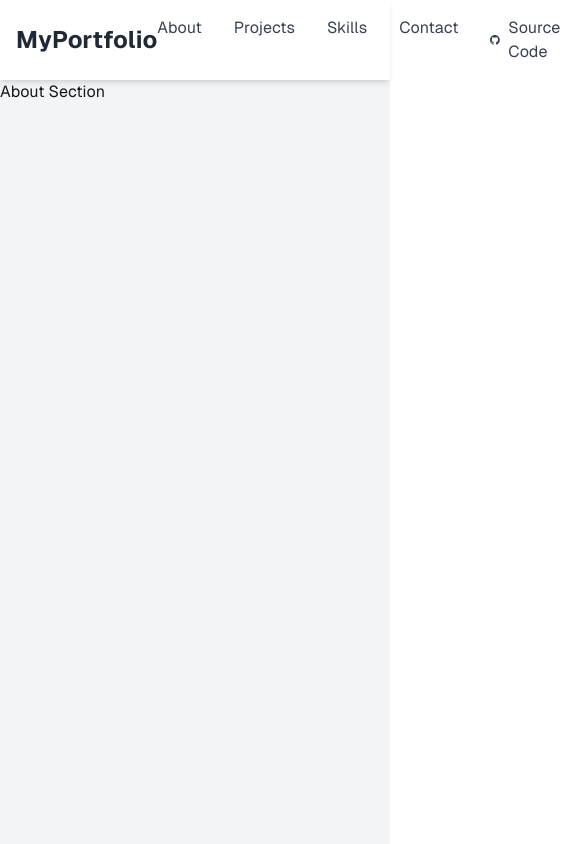
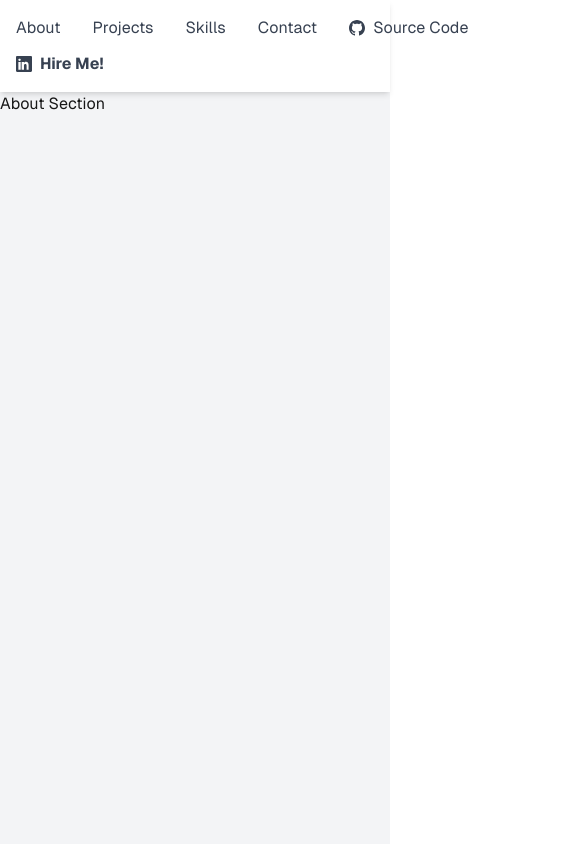
Before and after one commit to NikS-44/personal-portfolio, a Next.js app: page / in a window 390 px wide. Shown: the top 844 px of the page, 567 px wide, since content can reach past the window. Built offline with nearby package versions, Linux system fonts and the light colour scheme.

Commit message:
feat: improve responsiveness and add linkedin

```diff
--- a/app/components/GithubIcon.tsx
+++ b/app/components/GithubIcon.tsx
@@ -1,5 +1,12 @@
 const GitHubIcon = () => (
-  <svg xmlns="http://www.w3.org/2000/svg" width="16" height="16" viewBox="0 0 24 24" fill="currentColor">
+  <svg
+    xmlns="http://www.w3.org/2000/svg"
+    width="16"
+    height="16"
+    viewBox="0 0 24 24"
+    fill="currentColor"
+    className="flex shrink-0 grow"
+  >
     <path d="M12 0c-6.626 0-12 5.373-12 12 0 5.302 3.438 9.8 8.207 11.387.599.111.793-.261.793-.577v-2.234c-3.338.726-4.033-1.416-4.033-1.416-.546-1.387-1.333-1.756-1.333-1.756-1.089-.745.083-.729.083-.729 1.205.084 1.839 1.237 1.839 1.237 1.07 1.834 2.807 1.304 3.492.997.107-.775.418-1.305.762-1.604-2.665-.305-5.467-1.334-5.467-5.931 0-1.311.469-2.381 1.236-3.221-.124-.303-.535-1.524.117-3.176 0 0 1.008-.322 3.301 1.23.957-.266 1.983-.399 3.003-.404 1.02.005 2.047.138 3.006.404 2.291-1.552 3.297-1.23 3.297-1.23.653 1.653.242 2.874.118 3.176.77.84 1.235 1.911 1.235 3.221 0 4.609-2.807 5.624-5.479 5.921.43.372.823 1.102.823 2.222v3.293c0 .319.192.694.801.576 4.765-1.589 8.199-6.086 8.199-11.386 0-6.627-5.373-12-12-12z" />
   </svg>
 );
--- /dev/null
+++ b/app/components/LinkedInIcon.tsx
@@ -0,0 +1,14 @@
+const LinkedInIcon = () => (
+  <svg
+    xmlns="http://www.w3.org/2000/svg"
+    width="16"
+    height="16"
+    viewBox="0 0 24 24"
+    fill="currentColor"
+    className="flex shrink-0 grow"
+  >
+    <path d="M22.23 0H1.77C.79 0 0 .774 0 1.73v20.54C0 23.226.79 24 1.77 24h20.46c.98 0 1.77-.774 1.77-1.73V1.73C24 .774 23.21 0 22.23 0zM7.06 20.452H3.56V9h3.5v11.452zM5.31 7.524c-1.12 0-1.82-.78-1.82-1.755 0-.992.72-1.755 1.86-1.755 1.14 0 1.82.763 1.83 1.755 0 .975-.69 1.755-1.87 1.755zm14.09 12.928h-3.51v-5.973c0-1.515-.54-2.548-1.89-2.548-1.03 0-1.64.698-1.91 1.372-.1.24-.12.582-.12.923v6.226h-3.51V9h3.51v1.563c.47-.728 1.25-1.764 3.04-1.764 2.22 0 3.88 1.462 3.88 4.605v7.048z" />
+  </svg>
+);
+
+export default LinkedInIcon;
--- a/app/page.tsx
+++ b/app/page.tsx
@@ -1,12 +1,12 @@
 import GitHubIcon from "@/app/components/GithubIcon";
+import LinkedInIcon from "@/app/components/LinkedInIcon";
 
 export default function Home() {
   return (
     <div className="flex flex-col items-center justify-center min-h-dvh font-[family-name:var(--font-geist-sans)]">
       <header className="bg-white shadow-md sticky top-0 z-50 w-full">
-        <div className="container mx-auto flex justify-between items-center p-4">
-          <div className="text-2xl font-bold text-gray-800">MyPortfolio</div>
-          <nav className="flex gap-2 space-x-6">
+        <div className="mx-auto flex justify-between items-center p-4 pt-1 flex-wrap max-w-7xl">
+          <nav className="flex gap-2 space-x-6 pt-3 mr-6">
             <a href="#about" className="text-gray-700 hover:text-blue-600 transition-colors duration-300">
               About
             </a>
@@ -20,7 +20,7 @@ export default function Home() {
               Contact
             </a>
             <a
-              className="flex items-center gap-2 hover:underline hover:underline-offset-4 text-gray-700 hover:text-blue-600 transition-colors duration-300"
+              className="flex items-center gap-2 hover:underline hover:underline-offset-4 text-gray-700 hover:text-blue-600 transition-colors duration-300 text-nowrap"
               href="https://github.com/NikS-44/personal-portfolio"
               target="_blank"
               rel="noopener noreferrer"
@@ -29,6 +29,17 @@ export default function Home() {
               Source Code
             </a>
           </nav>
+          <div className="font-bold text-gray-800 pt-3">
+            <a
+              className="flex items-center gap-2 hover:underline hover:underline-offset-4 text-gray-700 hover:text-blue-600 transition-colors duration-300 text-nowrap"
+              href="https://www.linkedin.com/in/nik-shah-657ba616/"
+              target="_blank"
+              rel="noopener noreferrer"
+            >
+              <LinkedInIcon />
+              Hire Me!
+            </a>
+          </div>
         </div>
       </header>
       <main className="flex-grow w-full">
```
